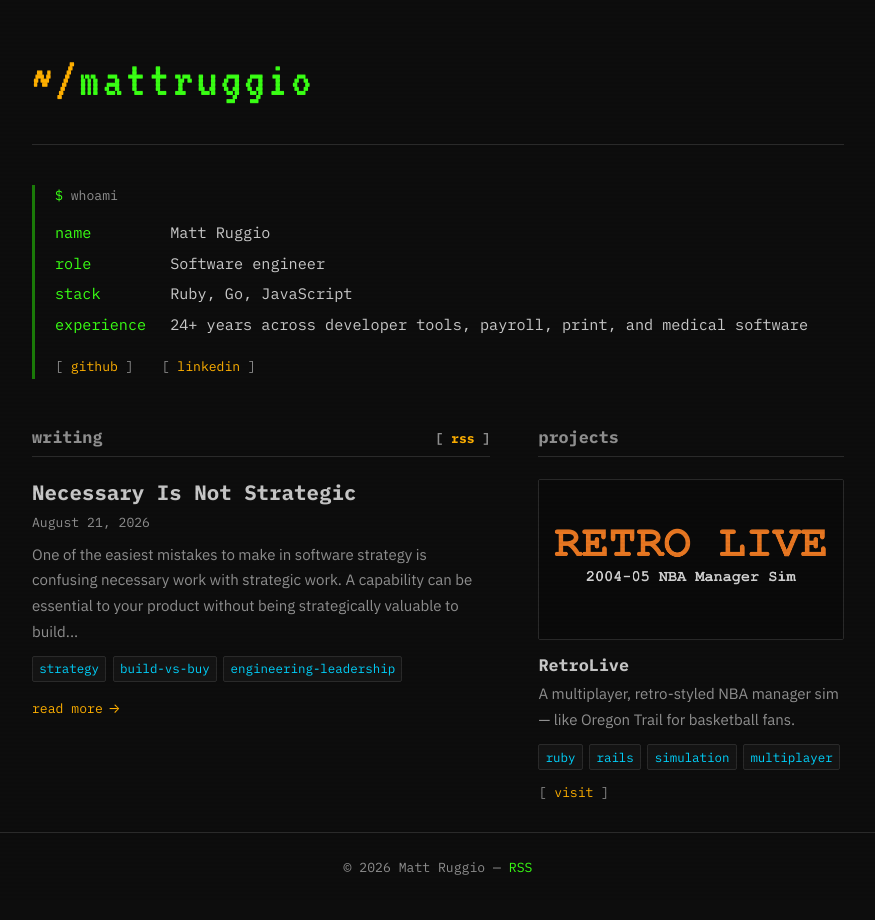
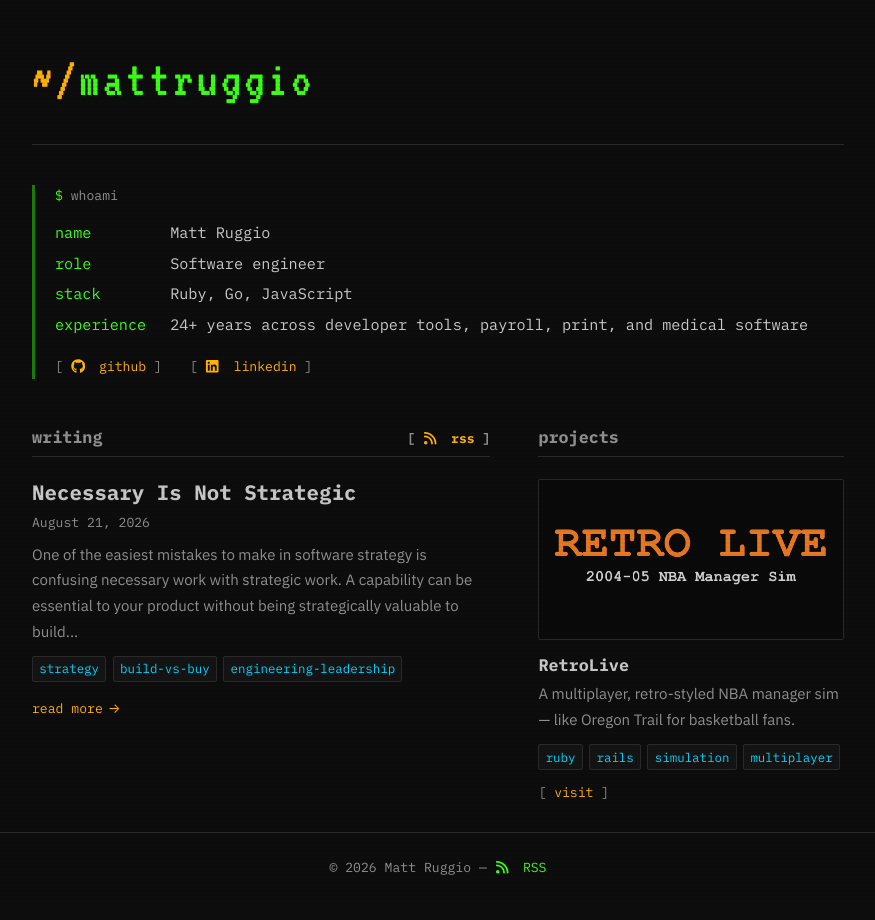
Before and after one commit to mattruggio/mattruggio.github.io, a Jekyll site: the page built from index.md, in a window 1280 px wide. Shown: the whole page, without its empty margins (202-1077 px from the left). Built offline with Jekyll 4.4.1, drawn with Linux system fonts in a browser that asks for light colours.

Commit message:
Add vendored Font Awesome icons to the brand and feed links
Vendors the artwork rather than the framework. The full Font Awesome release
is 6.5 MB; the three icons actually needed total 2.9 KB. They are inlined via
Jekyll includes, so there is no extra request, no icon-font FOUT, and they
inherit currentColor for free. Attribution and the procedure for adding one
live in _includes/icons/LICENSE.md.

Scope is deliberately narrow: github, linkedin, and rss, where a pictogram is
recognised faster than the word. Arrows and action links keep plain text — the
site is a terminal metaphor, and terminals do not have iconography, so each
icon past the brand marks starts arguing with the aesthetic.

Bracketed links now signal hover with colour instead of an underline. The
underline painted across the gap between icon and label, leaving a stub of
line floating before the word; moving the gap from margin to padding made no
difference, since the decoration is drawn across the replaced element's box
either way. Colour-only hover matches what post and project titles already do,
and it retires the inline-block bracket workaround from an earlier fix.

Co-authored-by: Copilot <223556219+Copilot@users.noreply.github.com>

```diff
--- a/_includes/footer.html
+++ b/_includes/footer.html
@@ -3,7 +3,7 @@
     <p>
       &copy; {{ site.time | date: "%Y" }} {{ site.author.name }}
       &mdash;
-      <a href="{{ '/feed.xml' | relative_url }}">RSS</a>
+      <a href="{{ '/feed.xml' | relative_url }}">{% include icons/rss.svg %}RSS</a>
     </p>
   </div>
 </footer>
--- a/_layouts/home.html
+++ b/_layouts/home.html
@@ -13,9 +13,9 @@ layout: default
     <p class="home-intro-label prompt">whoami</p>
     {{ content }}
     <p class="home-links">
-      <a href="https://github.com/{{ site.github_username }}" target="_blank" rel="noopener">github</a>
+      <a href="https://github.com/{{ site.github_username }}" target="_blank" rel="noopener">{% include icons/github.svg %}github</a>
       {%- if site.linkedin_url and site.linkedin_url != '' %}
-      <a href="{{ site.linkedin_url }}" target="_blank" rel="noopener">linkedin</a>
+      <a href="{{ site.linkedin_url }}" target="_blank" rel="noopener">{% include icons/linkedin.svg %}linkedin</a>
       {%- endif %}
     </p>
   </section>
@@ -25,7 +25,7 @@ layout: default
     <section class="home-col">
       <h2 class="section-heading">
         writing
-        <a class="section-link" href="{{ '/feed.xml' | relative_url }}">rss</a>
+        <a class="section-link" href="{{ '/feed.xml' | relative_url }}">{% include icons/rss.svg %}rss</a>
       </h2>
 
       <ul class="post-list">
--- a/assets/css/main.css
+++ b/assets/css/main.css
@@ -57,19 +57,35 @@ a {
 }
 a:hover { color: var(--amber); text-decoration: underline; }
 
-/* Bracketed link chrome. Rendering the brackets as atomic inline-level boxes
-   keeps the hover underline on the label alone — text-decoration does not
-   propagate into an inline-block, and white-space: pre stops the padding
-   space inside the pseudo-element from collapsing. */
+/* Vendored Font Awesome artwork, inlined rather than loaded as an icon font so
+   it inherits currentColor and costs no extra request. See
+   _includes/icons/LICENSE.md. */
+.icon {
+  width: 1.1em;
+  height: 1.1em;
+  vertical-align: -0.18em;
+  margin-right: 0.45em;
+}
+
+/* Bracketed link chrome. white-space: pre stops the padding space inside the
+   pseudo-element from collapsing against the label. These links signal hover
+   with colour rather than an underline, matching post and project titles — an
+   underline would otherwise run under the brackets and the icon gap. */
 .home-links a::before,
 .home-links a::after,
 .section-link::before,
 .section-link::after,
 .project-links a::before,
 .project-links a::after {
-  display: inline-block;
   white-space: pre;
   color: var(--muted);
+}
+
+.home-links a:hover,
+.section-link:hover,
+.project-links a:hover {
+  color: var(--green);
+  text-decoration: none;
 }
 
 h1, h2, h3, h4, h5, h6 {
@@ -420,7 +436,7 @@ main { flex: 1; }
 }
 
 .site-footer a { color: var(--green); }
-.site-footer a:hover { color: var(--amber); }
+.site-footer a:hover { color: var(--amber); text-decoration: none; }
 
 /* ── Blinking cursor ────────────────────────────────── */
 .cursor::after {
```
Also changed, not shown: _includes/icons/LICENSE.md (added, +14 -0 lines), README.md, _includes/icons/github.svg (added), _includes/icons/linkedin.svg (added), _includes/icons/rss.svg (added).
